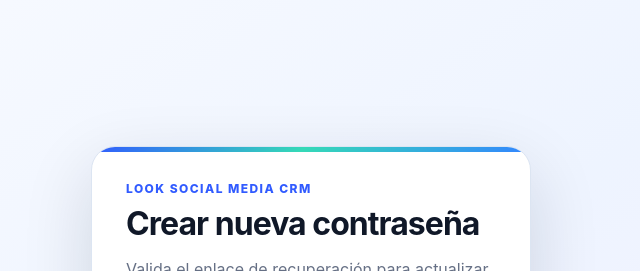
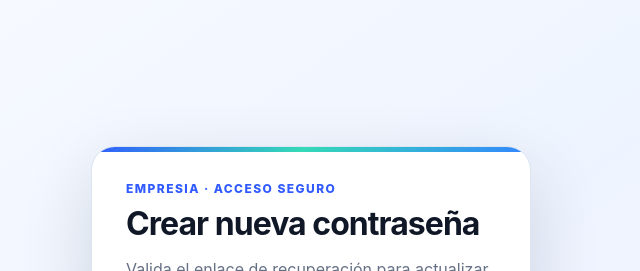
Before and after one commit to angelberiguete-pixel/crm, a Next.js app: page /reset-password in a window 1280 px wide. Shown: the top 271 px of the page, without its empty margins (329-969 px from the left). Built offline with nearby package versions, Linux system fonts and the light colour scheme.

Commit message:
fix(empresia): brand password recovery consistently across CRM tenants

```diff
--- a/app/reset-password/page.tsx
+++ b/app/reset-password/page.tsx
@@ -56,7 +56,7 @@ export default function ResetPasswordPage() {
     finally{setBusy(false);}
   }
   return <main className="auth-shell"><section className="auth-panel">
-    <div className="eyebrow">LOOK SOCIAL MEDIA CRM</div><h1>Crear nueva contraseña</h1>
+    <div className="eyebrow">EMPRESIA · ACCESO SEGURO</div><h1>Crear nueva contraseña</h1>
     <p className="muted">Valida el enlace de recuperación para actualizar tu contraseña y cerrar las sesiones anteriores.</p>
     <form onSubmit={submit} className="stack gap-16">
       {!changed&&<><label>Nueva contraseña<input type="password" minLength={8} value={password} onChange={event=>setPassword(event.target.value)} required autoComplete="new-password" disabled={!ready||busy}/></label>
```
